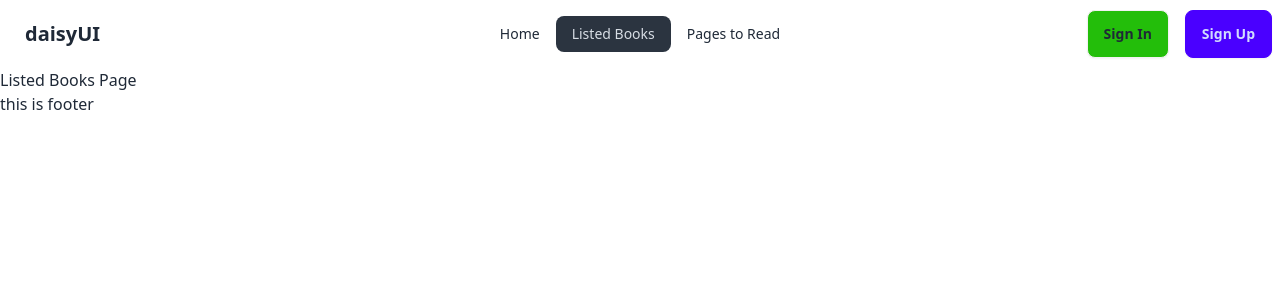
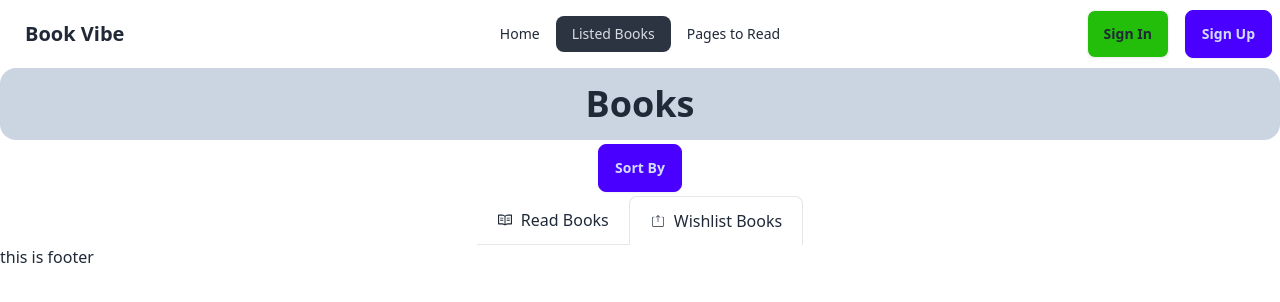
Before and after one commit to Bilshansakib/Book-Vibe, a React (Vite) app: page /ListedBooks in a window 1280 px wide. Shown: the top 302 px of the page. Built offline with nearby package versions, Linux system fonts and the light colour scheme.

Commit message:
Listed Book added

```diff
--- a/src/components/Header/Header.jsx
+++ b/src/components/Header/Header.jsx
@@ -42,7 +42,7 @@ const Header = () => {
             {links}
           </ul>
         </div>
-        <a className="btn btn-ghost text-xl">daisyUI</a>
+        <a className="btn btn-ghost text-xl font-extrabold">Book Vibe</a>
       </div>
       <div className="navbar-center hidden lg:flex">
         <ul className="menu menu-horizontal px-1">{links}</ul>
--- a/src/pages/ListedBooks.jsx
+++ b/src/pages/ListedBooks.jsx
@@ -1,5 +1,51 @@
+import { AiOutlineRead } from "react-icons/ai";
+import { CiSaveUp2 } from "react-icons/ci";
 const ListedBooks = () => {
-  return <div>Listed Books Page</div>;
+  return (
+    <div className="container mx-auto">
+      <div className=" text-center py-4 bg-slate-300 rounded-2xl">
+        <p className="font-extrabold text-4xl ">Books</p>
+      </div>
+      <div className="text-center">
+        <div className=" dropdown dropdown-bottom">
+          <div tabIndex={0} role="button" className="btn btn-primary m-1">
+            Sort By
+          </div>
+          <ul
+            tabIndex={0}
+            className="dropdown-content z-[1] menu p-2 shadow bg-base-100 rounded-box w-52"
+          >
+            <li>
+              <a>Item 1</a>
+            </li>
+            <li>
+              <a>Item 2</a>
+            </li>
+          </ul>
+        </div>
+      </div>
+      <section>
+        <div className="flex items-center -mx-4 overflow-x-auto overflow-y-hidden sm:justify-center flex-nowrap dark:bg-gray-100 dark:text-gray-800">
+          <a
+            rel="noopener noreferrer"
+            href="#"
+            className="flex items-center flex-shrink-0 px-5 py-3 space-x-2 border-b dark:border-gray-600 dark:text-gray-600"
+          >
+            <AiOutlineRead />
+            <span>Read Books</span>
+          </a>
+          <a
+            rel="noopener noreferrer"
+            href="#"
+            className="flex items-center flex-shrink-0 px-5 py-3 space-x-2 border border-b-0 rounded-t-lg dark:border-gray-600 dark:text-gray-900"
+          >
+            <CiSaveUp2 />
+            <span>Wishlist Books</span>
+          </a>
+        </div>
+      </section>
+    </div>
+  );
 };
 
 export default ListedBooks;
```
